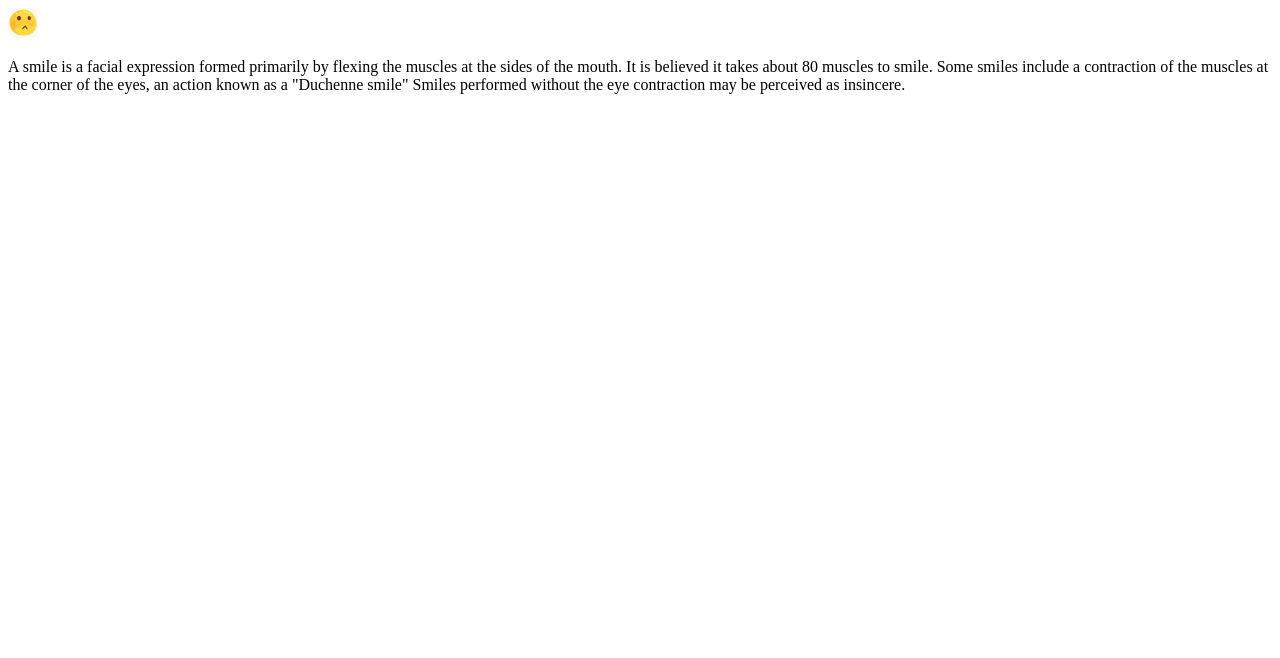
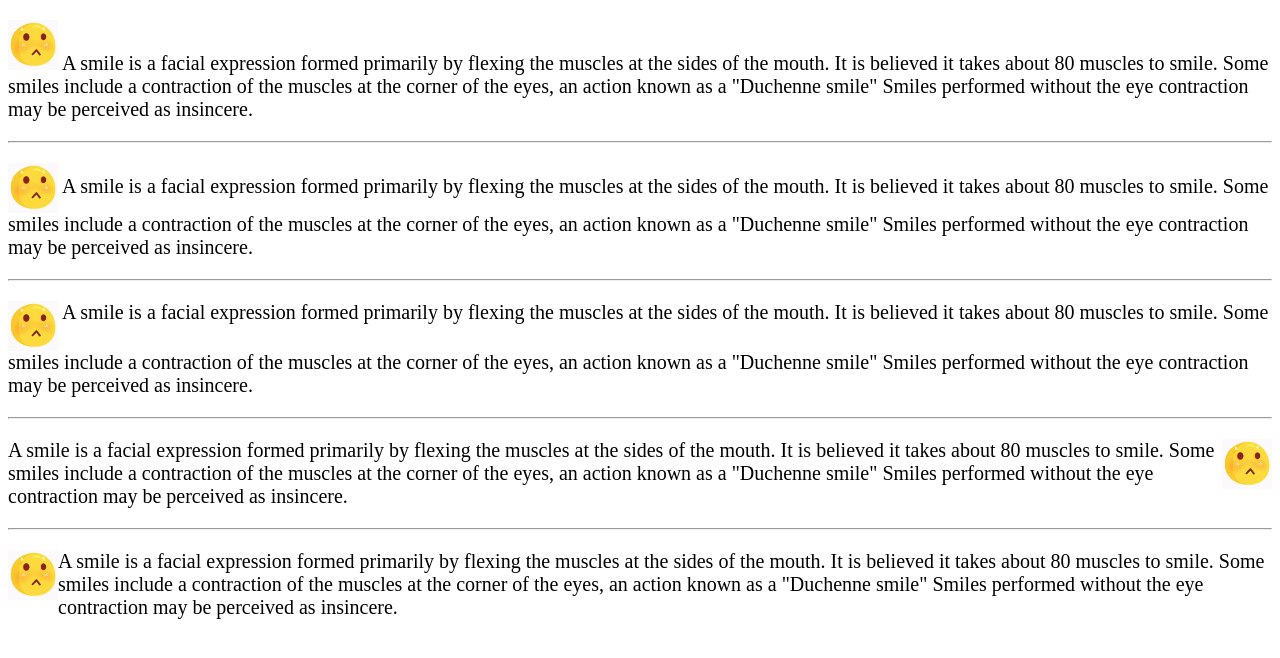
Before and after one commit to pththu03/PhanThiHuynhThu, a plain HTML site: page PhanThiHuynhThu_Tuan02/Bai07/Bai07.html in a window 1280 px wide. Drawn offline with Linux system fonts and the light colour scheme.

Commit message:
Bai07_Tuan02 03/03/2023

```diff
--- a/PhanThiHuynhThu_Tuan02/Bai07/Bai07.html
+++ b/PhanThiHuynhThu_Tuan02/Bai07/Bai07.html
@@ -10,8 +10,12 @@
 
     <style>
         .img_smile {
-            width: 30px;
-            height: 30p;
+            width: 50px;
+            height: 50px;
+        }
+
+        p {
+            font-size: 20px;
         }
     </style>
 
@@ -19,9 +23,28 @@
 
 <body>
     <!-- bai 7 -->
-    <div>
-        <img class="img_smile" src="/PhanThiHuynhThu/PhanThiHuynhThu_Tuan02/Bai07/icon.jpg" alt="">
-        <p>A smile is a facial expression formed primarily by flexing the muscles at the sides of the mouth. It is believed it takes about 80 muscles to smile. Some smiles include a contraction of the muscles at the corner of the eyes, an action known as
+    <div id="box1">
+        <p><img class="img_smile" src="./icon.jpg" alt=""> A smile is a facial expression formed primarily by flexing the muscles at the sides of the mouth. It is believed it takes about 80 muscles to smile. Some smiles include a contraction of the muscles at the corner of the eyes, an action known as
+            a "Duchenne smile" Smiles performed without the eye contraction may be perceived as insincere.</p>
+    </div>
+    <hr>
+    <div id="box2">
+        <p><img class="img_smile" src="./icon.jpg" alt="" align="center"> A smile is a facial expression formed primarily by flexing the muscles at the sides of the mouth. It is believed it takes about 80 muscles to smile. Some smiles include a contraction of the muscles at the corner of the eyes, an action known as
+            a "Duchenne smile" Smiles performed without the eye contraction may be perceived as insincere.</p>
+    </div>
+    <hr>
+    <div id="box3">
+        <p><img class="img_smile" src="./icon.jpg" alt="" align="top"> A smile is a facial expression formed primarily by flexing the muscles at the sides of the mouth. It is believed it takes about 80 muscles to smile. Some smiles include a contraction of the muscles at the corner of the eyes, an action known as
+            a "Duchenne smile" Smiles performed without the eye contraction may be perceived as insincere.</p>
+    </div>
+    <hr>
+    <div id="box4">
+        <p><img class="img_smile" src="./icon.jpg" alt="" align="right"> A smile is a facial expression formed primarily by flexing the muscles at the sides of the mouth. It is believed it takes about 80 muscles to smile. Some smiles include a contraction of the muscles at the corner of the eyes, an action known as
+            a "Duchenne smile" Smiles performed without the eye contraction may be perceived as insincere.</p>
+    </div>
+    <hr>
+    <div id="box4">
+        <p><img class="img_smile" src="./icon.jpg" alt="" align="left"> A smile is a facial expression formed primarily by flexing the muscles at the sides of the mouth. It is believed it takes about 80 muscles to smile. Some smiles include a contraction of the muscles at the corner of the eyes, an action known as
             a "Duchenne smile" Smiles performed without the eye contraction may be perceived as insincere.</p>
     </div>
 </body>
```
